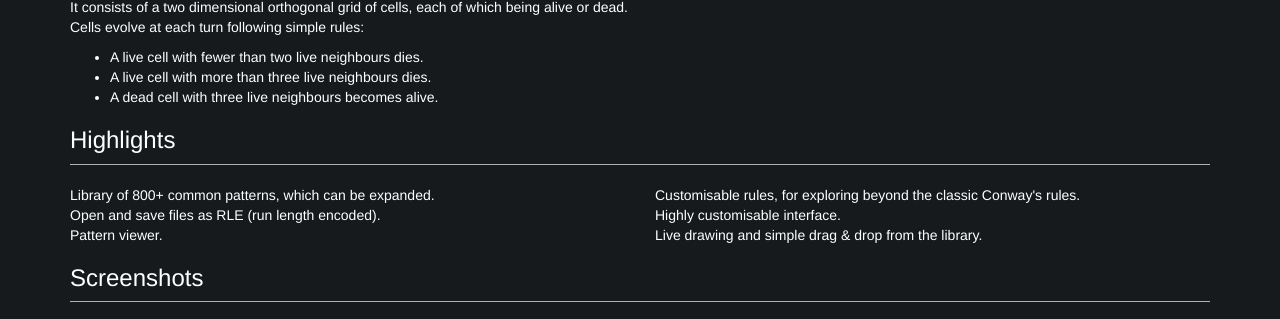
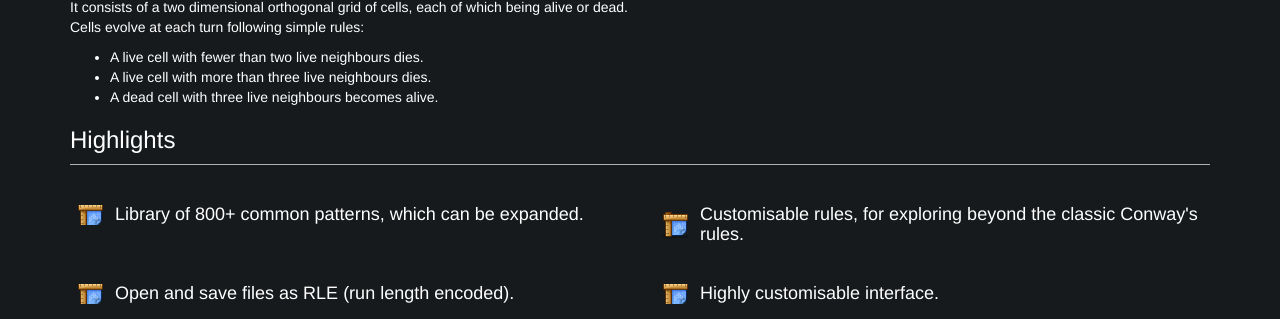
Before and after one commit to macmade/game-of-life.io, a PHP site: page / in a window 1280 px wide. Shown: the part 692-1011 px from the top of the page. Run offline with PHP 8.4, Linux system fonts and the light colour scheme; some libraries are stand-ins or nearby versions.

Commit message:
Highlights

```diff
--- a/css/layout.css
+++ b/css/layout.css
@@ -30,7 +30,7 @@
 
 .footer {
     margin:         10px;
-    padding-top:    10px;
+    padding-top:   4 10px;
     border-top:     solid 1px #B2B2B2;
     font-size:      10px;
 }
--- a/index.php
+++ b/index.php
@@ -80,26 +80,38 @@
                 <h3>Highlights</h3>
                 <div class="row">
                     <div class="col-sm-6">
+                        <h4 class="project-icons project-icons-design-blueprint">
                             Library of 800+ common patterns, which can be expanded.
+                        </h4>
                     </div>
                     <div class="col-sm-6">
+                        <h4 class="project-icons project-icons-design-blueprint">
                             Customisable rules, for exploring beyond the classic Conway's rules.
+                        </h4>
                     </div>
                 </div>
                 <div class="row">
                     <div class="col-sm-6">
+                        <h4 class="project-icons project-icons-design-blueprint">
                             Open and save files as RLE (run length encoded).
+                        </h4>
                     </div>
                     <div class="col-sm-6">
+                        <h4 class="project-icons project-icons-design-blueprint">
                             Highly customisable interface.
+                        </h4>
                     </div>
                 </div>
                 <div class="row">
                     <div class="col-sm-6">
+                        <h4 class="project-icons project-icons-design-blueprint">
                             Pattern viewer.
+                        </h4>
                     </div>
                     <div class="col-sm-6">
+                        <h4 class="project-icons project-icons-design-blueprint">
                             Live drawing and simple drag & drop from the library.
+                        </h4>
                     </div>
                 </div>
                 <h3>Screenshots</h3>
```
Lines whose indentation alone changed are shown as unchanged.
